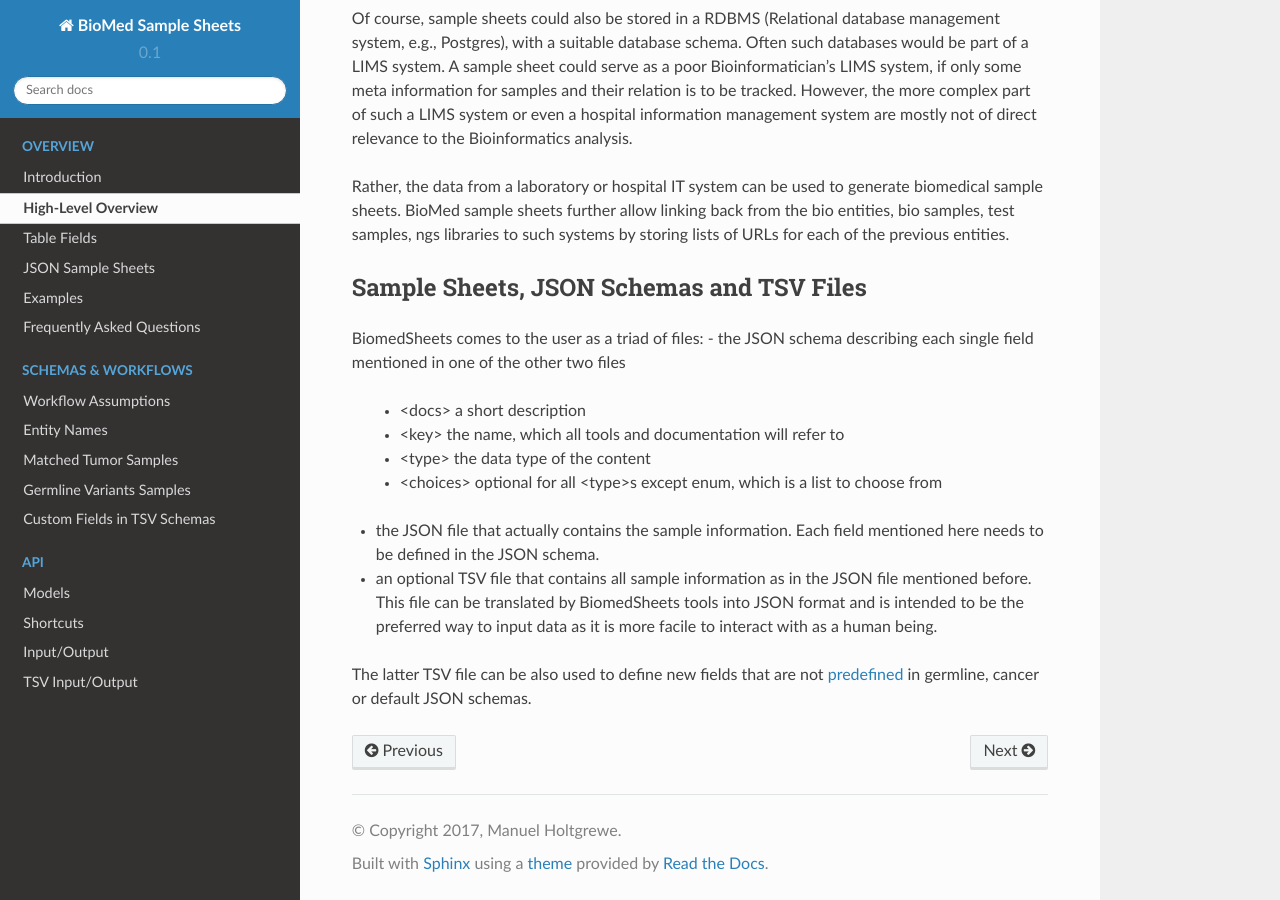
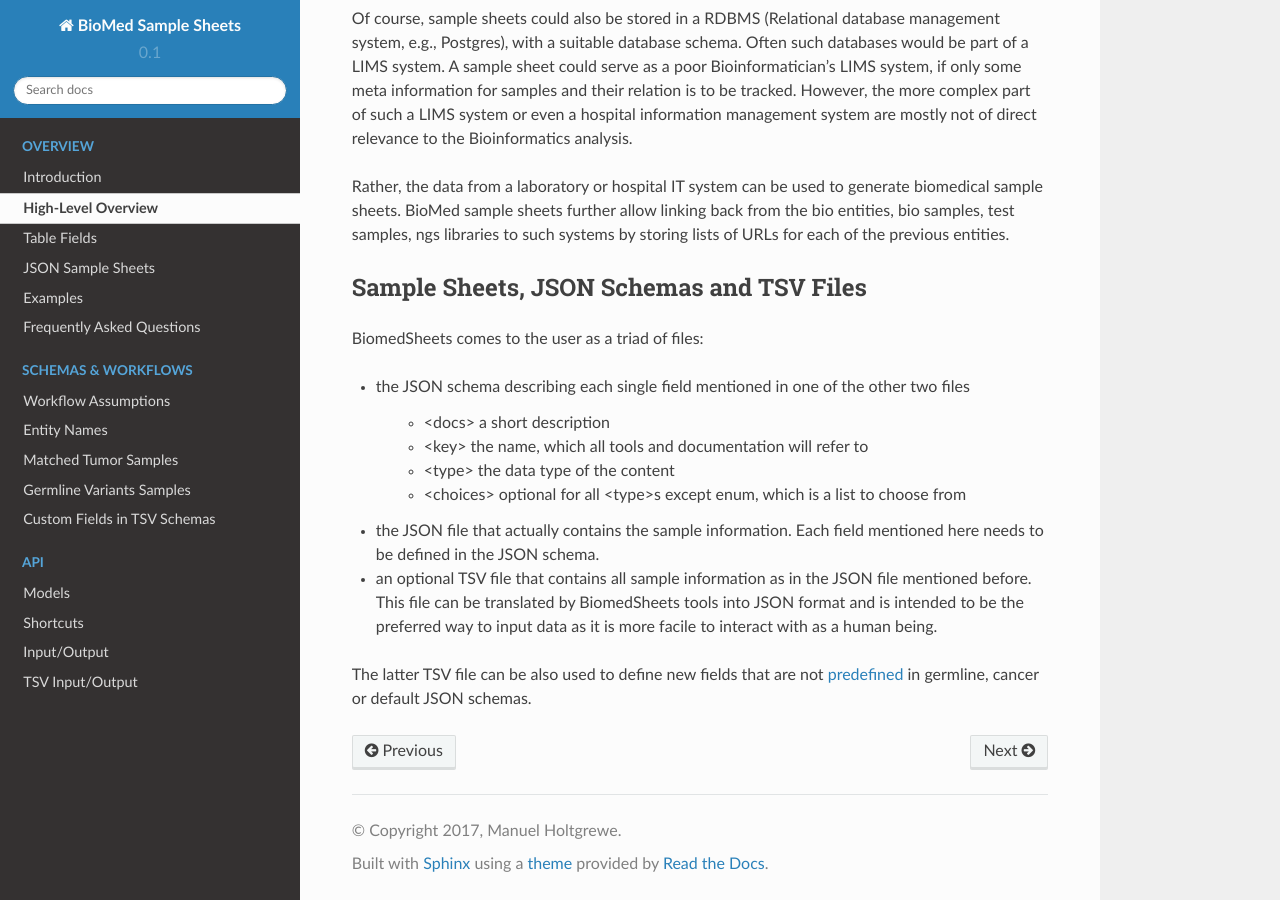
Before and after one commit to bihealth/biomedsheets, a Sphinx documentation site: the page built from docs/source/high_level_overview.rst, in a window 1280 px wide and 900 px high, scrolled down 1762 px. Built offline with Sphinx 7.4.7 and the Read the Docs theme 2.0.0, drawn with Linux system fonts in a browser that asks for light colours; some of the changed lines change nothing that is shown.

Commit message:
removing unused ref_label; adding a few newlines

```diff
--- a/docs/source/high_level_overview.rst
+++ b/docs/source/high_level_overview.rst
@@ -8,8 +8,6 @@ High-Level Overview
 The figure below gives an overview of the schema.
 Each box represents a table while the connections and labels specify the relation counts between them.
 The “core” schema is shown in yellow while the NGS-specific part is shown in blue.
-
-.. _overview_figure
 
 .. figure:: img/overview_tables.png
     :align: center
@@ -62,12 +60,16 @@ Sample Sheets, JSON Schemas and TSV Files
 -----------------------------------------
 
 BiomedSheets comes to the user as a triad of files:
+
 - the JSON schema describing each single field mentioned in one of the other two files
+
     - <docs> a short description
     - <key> the name, which all tools and documentation will refer to
     - <type> the data type of the content
     - <choices> optional for all <type>s except enum, which is a list to choose from
+
 - the JSON file that actually contains the sample information. Each field mentioned here needs to be defined in the JSON schema.
+
 - an optional TSV file that contains all sample information as in the JSON file mentioned before. This file can be translated by BiomedSheets tools into JSON format and is intended to be the preferred way to input data as it is more facile to interact with as a human being.
 
 The latter TSV file can be also used to define new fields that are not :ref:`predefined <predefined_fields>` in germline, cancer or default JSON schemas.
```
